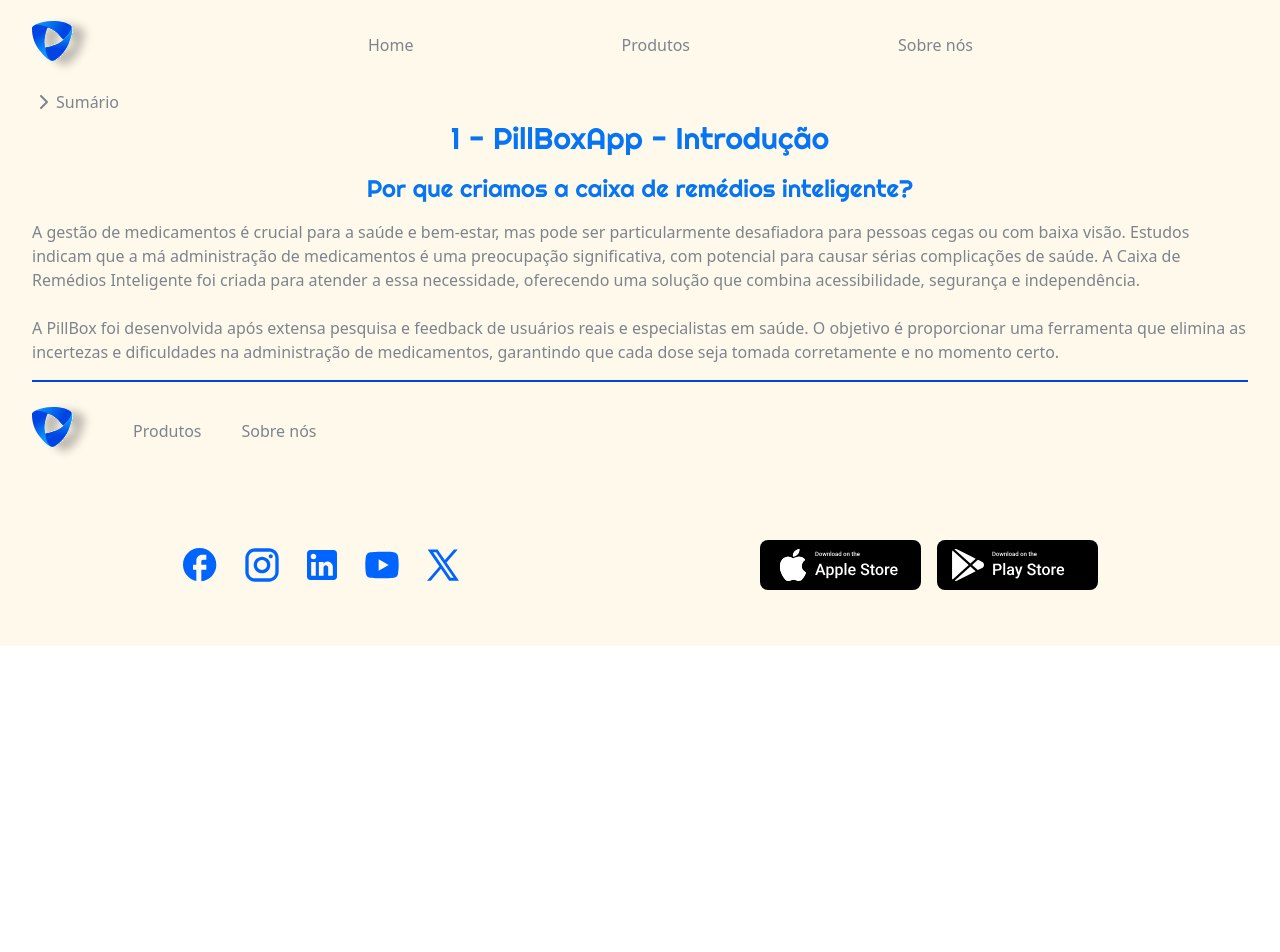
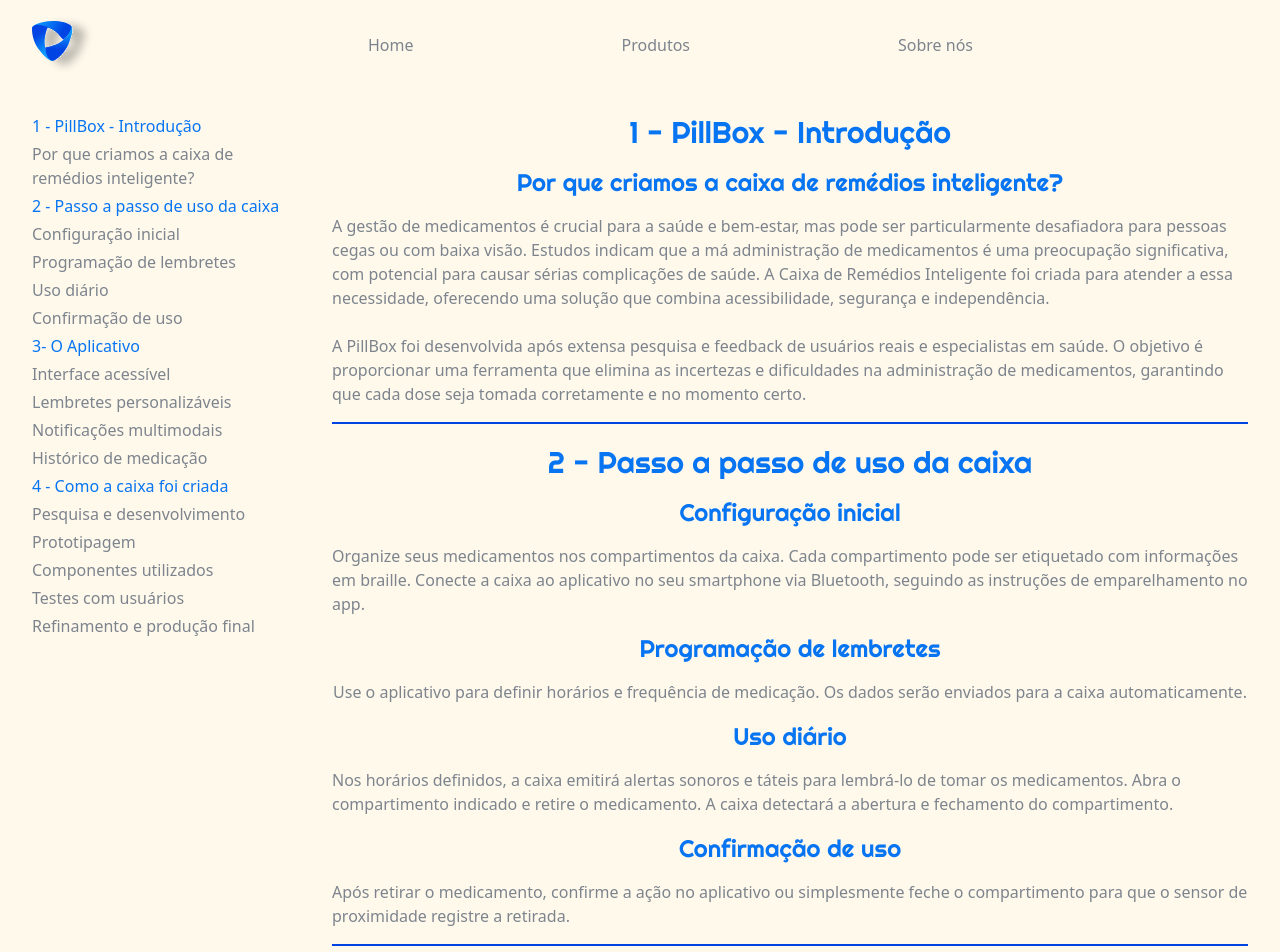
Before and after one commit to caua2006/TCC-PIllBox-Site, a React (Vite) app: page /pillboxapp in a window 1280 px wide. Shown: the top 952 px of the page. Before the commit the page ends 800 px from the top, so only its background shows below. Built offline with nearby package versions, Linux system fonts and the light colour scheme.

Commit message:
07/08/2024 21:00

```diff
--- a/src/App.tsx
+++ b/src/App.tsx
@@ -35,7 +35,7 @@
     }
   ])
   return (
-    <div className="bg-backgroundColor h-full px-8">
+    <div className="bg-backgroundColor h-full px-8 xl:flex xl:justify-center ">
       <RouterProvider router={router} />
     </div>
   )
--- a/src/components/Blur.tsx
+++ b/src/components/Blur.tsx
@@ -1,6 +1,6 @@
 
 export default function Blur({className}:any ) {
     return (
-      <div className={`size-52 bg-h1Color blur-[92px] rounded-full absolute ${className} md:size-72 `}></div>
+      <div className={`size-52 bg-h1Color blur-[92px] rounded-full absolute ${className} md:size-60 xl:size-96`}></div>
     )
   }
--- a/src/pages/PillBox.tsx
+++ b/src/pages/PillBox.tsx
@@ -57,7 +57,7 @@
         </Sheet>
 
         <main className="md:flex">
-            <div className="md:fixed md:max-w-64">
+            <div className="md:fixed md:max-w-64 hidden md:block">
                 <div className="flex flex-col items-start gap-1 mb-1">
                     <p className="text-h1Color">1 - PillBox - Introdução</p>
                     <p className="text-textBody">Por que criamos a caixa de remédios inteligente?</p>
--- a/src/pages/PillBoxApp.tsx
+++ b/src/pages/PillBoxApp.tsx
@@ -15,7 +15,7 @@
     <Header/>
     <Sheet>
         <SheetTrigger>
-            <div className="flex items-center">
+            <div className="flex items-center md:hidden">
                 <ChevronRight className="text-textBody"/>
                 <p className="text-textBody">Sumário</p>
             </div>
@@ -54,16 +54,97 @@
             </div>
         </SheetContent>
     </Sheet>
+
+    <main className="md:flex">
+            <div className="md:fixed md:max-w-64 hidden md:block">
+                <div className="flex flex-col items-start gap-1 mb-1">
+                    <p className="text-h1Color">1 - PillBox - Introdução</p>
+                    <p className="text-textBody">Por que criamos a caixa de remédios inteligente?</p>
+                </div>
+                <div className="flex flex-col items-start gap-1 mb-1">
+                    <p className="text-h1Color">2 - Passo a passo de uso da caixa</p>
+                    <p className="text-textBody">Configuração inicial</p>
+                    <p className="text-textBody">Programação de lembretes</p>
+                    <p className="text-textBody">Uso diário</p>
+                    <p className="text-textBody">Confirmação de uso</p>
+                </div>
+                <div className="flex flex-col items-start gap-1 mb-1">
+                    <p className="text-h1Color">3- O Aplicativo</p>
+                    <p className="text-textBody">Interface acessível</p>
+                    <p className="text-textBody">Lembretes personalizáveis</p>
+                    <p className="text-textBody">Notificações multimodais</p>
+                    <p className="text-textBody">Histórico de medicação</p>
+                </div>
+                <div className="flex flex-col items-start gap-1 mb-1">
+                    <p className="text-h1Color">4 - Como a caixa foi criada</p>
+                    <p className="text-textBody">Pesquisa e desenvolvimento</p>
+                    <p className="text-textBody">Prototipagem</p>
+                    <p className="text-textBody">Componentes utilizados</p>
+                    <p className="text-textBody">Testes com usuários</p>
+                    <p className="text-textBody">Refinamento e produção final</p>
+                </div>
+            </div>
+
+            <div className="md:w-full md:overflow-auto md:ml-[300px]">
                 <div className="flex flex-col items-center gap-4 mb-5">
-        <h1 className="text-3xl font-header text-h1Color">1 - PillBoxApp - Introdução</h1>
+                    <h1 className="text-3xl font-header text-h1Color">1 - PillBox - Introdução</h1>
                     <h2 className="text-2xl font-header text-h1Color">Por que criamos a caixa de remédios inteligente?</h2>
                     <p className="text-textBody">A gestão de medicamentos é crucial para a saúde e bem-estar, mas pode ser particularmente desafiadora para pessoas cegas ou com baixa visão. Estudos indicam que a má administração de medicamentos é uma preocupação significativa, com potencial para causar sérias complicações de saúde. A Caixa de Remédios Inteligente foi criada para atender a essa necessidade, oferecendo uma solução que combina acessibilidade, segurança e independência.
                     <br /> <br />
                     A PillBox foi desenvolvida após extensa pesquisa e feedback de usuários reais e especialistas em saúde. O objetivo é proporcionar uma ferramenta que elimina as incertezas e dificuldades na administração de medicamentos, garantindo que cada dose seja tomada corretamente e no momento certo.</p>
-
                     <div className="w-full bg-bgCard h-0.5"></div>
                 </div>
+
+                <div className="flex flex-col items-center gap-4 mb-5">
+                    <h1 className="text-3xl font-header text-h1Color">2 - Passo a passo de uso da caixa</h1>
+                    <h2 className="text-2xl font-header text-h1Color">Configuração inicial</h2>
+                    <p className="text-textBody">Organize seus medicamentos nos compartimentos da caixa. Cada compartimento pode ser etiquetado com informações em braille.
+                    Conecte a caixa ao aplicativo no seu smartphone via Bluetooth, seguindo as instruções de emparelhamento no app.</p>
+                    <h2 className="text-2xl font-header text-h1Color">Programação de lembretes</h2>
+                    <p className="text-textBody">Use o aplicativo para definir horários e frequência de medicação. Os dados serão enviados para a caixa automaticamente.</p>
+                    <h2 className="text-2xl font-header text-h1Color">Uso diário</h2>
+                    <p className="text-textBody">Nos horários definidos, a caixa emitirá alertas sonoros e táteis para lembrá-lo de tomar os medicamentos.
+                    Abra o compartimento indicado e retire o medicamento. A caixa detectará a abertura e fechamento do compartimento.</p>
+                    <h2 className="text-2xl font-header text-h1Color">Confirmação de uso</h2>
+                    <p className="text-textBody">Após retirar o medicamento, confirme a ação no aplicativo ou simplesmente feche o compartimento para que o sensor de proximidade registre a retirada.</p>
+                    <div className="w-full bg-bgCard h-0.5"></div>
+                </div>
+
+                <div className="flex flex-col items-center gap-4 mb-5">
+                    <h1 className="text-3xl font-header text-h1Color">2 - Passo a passo de uso da caixa</h1>
+                    <h2 className="text-2xl font-header text-h1Color">Configuração inicial</h2>
+                    <p className="text-textBody">Organize seus medicamentos nos compartimentos da caixa. Cada compartimento pode ser etiquetado com informações em braille.
+                    Conecte a caixa ao aplicativo no seu smartphone via Bluetooth, seguindo as instruções de emparelhamento no app.</p>
+                    <h2 className="text-2xl font-header text-h1Color">Programação de lembretes</h2>
+                    <p className="text-textBody">Use o aplicativo para definir horários e frequência de medicação. Os dados serão enviados para a caixa automaticamente.</p>
+                    <h2 className="text-2xl font-header text-h1Color">Uso diário</h2>
+                    <p className="text-textBody">Nos horários definidos, a caixa emitirá alertas sonoros e táteis para lembrá-lo de tomar os medicamentos.
+                    Abra o compartimento indicado e retire o medicamento. A caixa detectará a abertura e fechamento do compartimento.</p>
+                    <h2 className="text-2xl font-header text-h1Color">Confirmação de uso</h2>
+                    <p className="text-textBody">Após retirar o medicamento, confirme a ação no aplicativo ou simplesmente feche o compartimento para que o sensor de proximidade registre a retirada.</p>
+                    <div className="w-full bg-bgCard h-0.5"></div>
+                </div>
+
+                <div className="flex flex-col items-center gap-4 mb-5">
+                    <h1 className="text-3xl font-header text-h1Color">2 - Passo a passo de uso da caixa</h1>
+                    <h2 className="text-2xl font-header text-h1Color">Configuração inicial</h2>
+                    <p className="text-textBody">Organize seus medicamentos nos compartimentos da caixa. Cada compartimento pode ser etiquetado com informações em braille.
+                    Conecte a caixa ao aplicativo no seu smartphone via Bluetooth, seguindo as instruções de emparelhamento no app.</p>
+                    <h2 className="text-2xl font-header text-h1Color">Programação de lembretes</h2>
+                    <p className="text-textBody">Use o aplicativo para definir horários e frequência de medicação. Os dados serão enviados para a caixa automaticamente.</p>
+                    <h2 className="text-2xl font-header text-h1Color">Uso diário</h2>
+                    <p className="text-textBody">Nos horários definidos, a caixa emitirá alertas sonoros e táteis para lembrá-lo de tomar os medicamentos.
+                    Abra o compartimento indicado e retire o medicamento. A caixa detectará a abertura e fechamento do compartimento.</p>
+                    <h2 className="text-2xl font-header text-h1Color">Confirmação de uso</h2>
+                    <p className="text-textBody">Após retirar o medicamento, confirme a ação no aplicativo ou simplesmente feche o compartimento para que o sensor de proximidade registre a retirada.</p>
+                    <div className="w-full bg-bgCard h-0.5"></div>
+                </div>
+
+
                 <Footer/>
+            </div>
+
+        </main>
 </div>
   )
 }
--- a/src/pages/Products.tsx
+++ b/src/pages/Products.tsx
@@ -16,7 +16,7 @@
 
           <div className="flex flex-col items-center gap-5 md:flex md:flex-row md:mb-10">
             <img src={BoxImg} alt="" className="mr-3 md:w-[450px]"/>
-            <div className="md:flex md:flex-col md:items-center md:w-[600px] md:gap-6">
+            <div className="flex flex-col items-center md:w-[600px] gap-6">
               <h2 className="font-header text-2xl text-h1Color md:text-5xl">PillBox</h2>
               <p className="text-center text-textBody md:text-base">A caixa de remédios inteligente complementa o aplicativo, proporcionando uma experiência completa e integrada</p>
               <Link to={'/pillbox'}>
@@ -27,7 +27,7 @@
 
           <div className="flex flex-col items-center gap-5 md:flex md:flex-row">
             <img src={AppImg} alt="" className="md:w-[450px]"/>
-            <div className="md:flex md:flex-col md:items-center md:w-[600px] md:gap-6">
+            <div className="flex flex-col items-center md:w-[600px] gap-6">
               <h2 className="font-header text-2xl text-h1Color md:text-5xl">PillBox - App</h2>
               <p className="text-center text-textBody md:text-base">O aplicativo foi criado para ser um assistente confiável e fácil de usar, com funcionalidades especialmente desenhadas para atender às necessidades de pessoas cegas</p>
               <Link to={'/pillboxapp'}>
```
Also changed, not shown: src/pages/Home.tsx (+12 -12 lines). Lines whose indentation alone changed are shown as unchanged.
